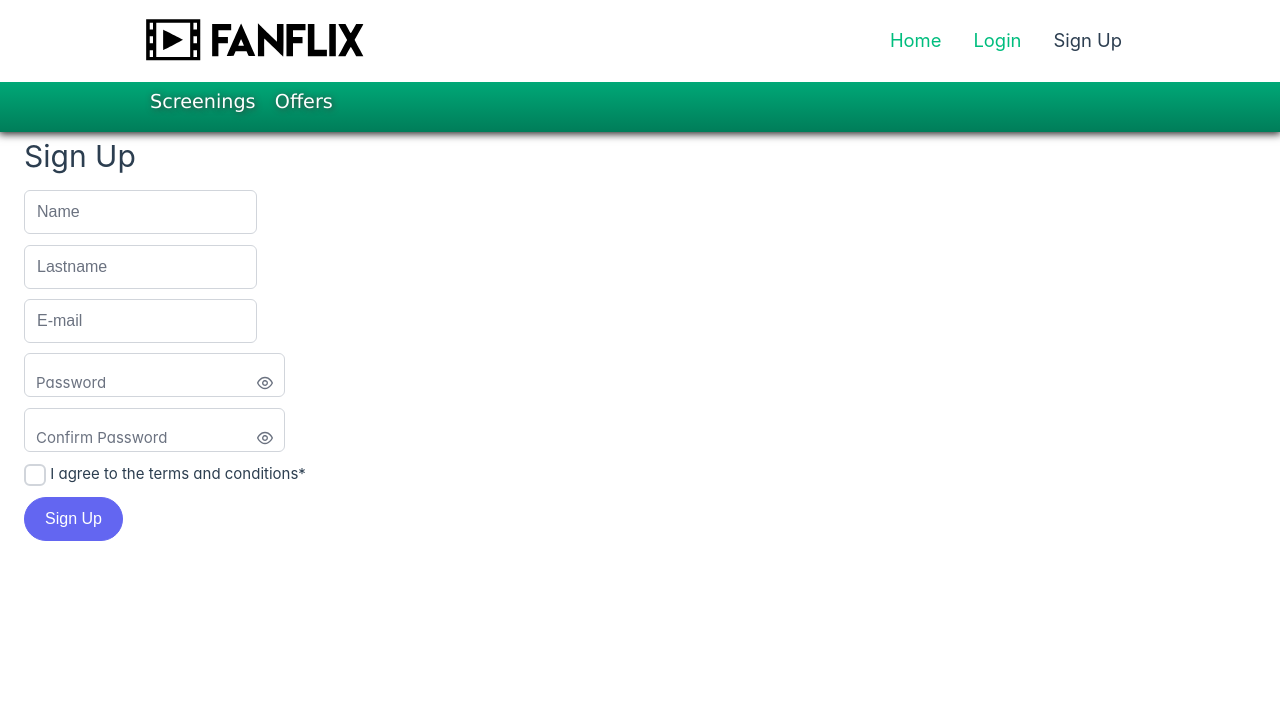
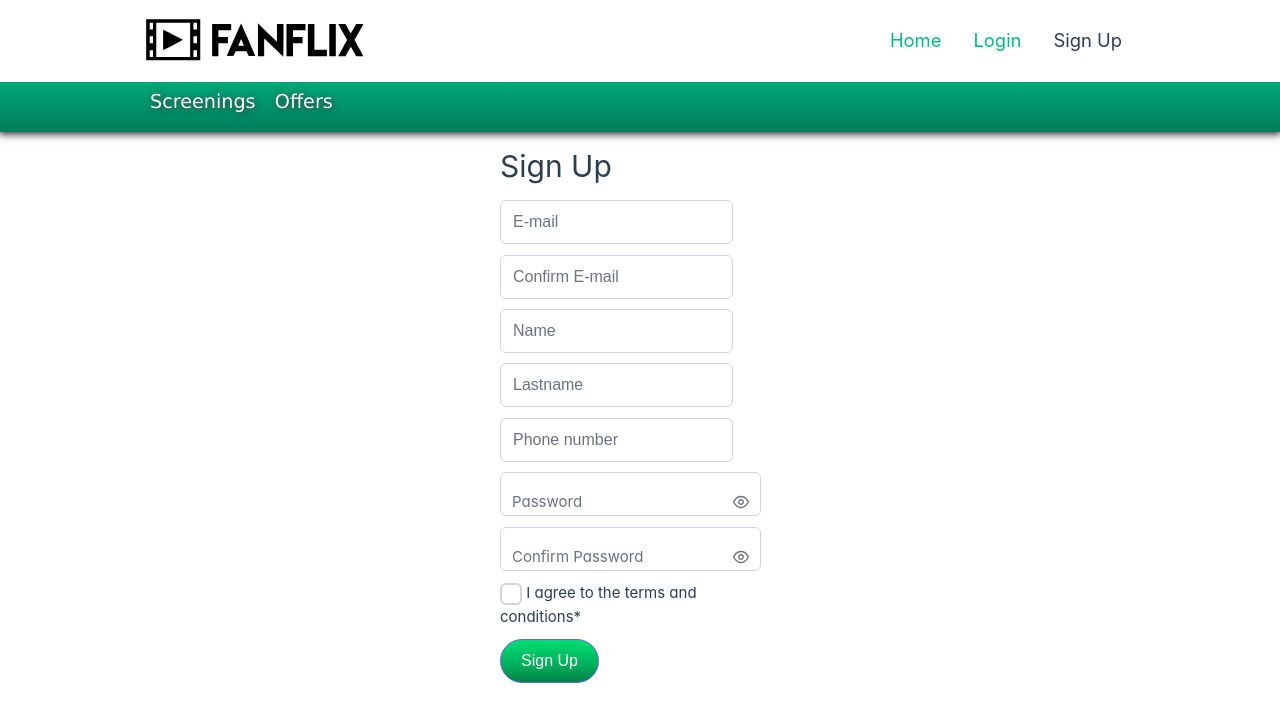
Before and after one commit to OlexTix/FanFlix, a Vue app: page /sign-up in a window 1280 px wide. Shown: the top 722 px of the page. Built offline with nearby package versions, Linux system fonts and the light colour scheme; a web font is replaced by a local one.

Commit message:
WIP styling for Login and Register components

```diff
--- a/src/components/Login.vue
+++ b/src/components/Login.vue
@@ -1,10 +1,8 @@
 <template>
-    <div class="flex justify-content-center" id="login">
+    <div class="flex justify-content-center" id="login" style="max-width: 300px">
         <h1>Log In</h1>
         <div class="card">
-            <div class="field">
-                <InputText id="name-login" v-model="name" type="text" placeholder="Name" autofocus />
-            </div>
+
             <div class="field">
                 <div class="p-input-icon-right">
                     <i class="pi pi-envelope" />
@@ -32,7 +30,11 @@
             </div>
 
                 <div class="card flex justify-content-center">
-        <Button label="Log in" />
+        <Button label="Log in" id="loginbutton" />
+    </div>
+    <div class="flex justify-content-center">
+        <p><router-link to="/">Forgot your password?</router-link></p>
+        <p>Don't have an account yet? <router-link to="/sign-up" >Sign Up</router-link>  </p>
     </div>
 
             </div>
@@ -41,8 +43,18 @@
 <style>
 #login
 {
-    margin-left: 3vh;
+margin: auto;
+  width: 50%;
+  padding: 10px;
 }
+
+#loginbutton
+{
+    background: rgb(0,222,115);
+background: linear-gradient(180deg, rgba(0,222,115,1) 0%, rgba(0,171,89,1) 63%, rgba(0,129,67,1) 100%);
+
+}
+
 
 #login>.card>.card.flex.justify-content-center {
     margin-top: 1.3vh;
--- a/src/components/Register.vue
+++ b/src/components/Register.vue
@@ -1,12 +1,32 @@
 <template>
-    <div class="flex justify-content-center" style="max-width: 300px" id="register">
+    <div class="justify-content-center" style="max-width: 300px" id="register">
         <h1>Sign Up</h1>
         <Form
-        :initial-values="initialValues"
         :validation-schema="schema"
         @submit="onSubmit"
       >
         <div class="card">
+            <div class="field">
+            <Field name="email" v-slot="{ field, errorMessage }">
+            <InputText
+              v-bind="field"  placeholder="E-mail"
+              aria-describedby="email-help"
+              :class="{ 'p-invalid': errorMessage }"
+            />
+            <small id="email-help" class="p-error">{{ errorMessage }}</small>
+        </Field>
+          </div>
+          <div class="field">
+            <Field name="email" v-slot="{ field, errorMessage }">
+            <InputText
+              v-bind="field"  placeholder="Confirm E-mail"
+              aria-describedby="email-help"
+              :class="{ 'p-invalid': errorMessage }"
+            />
+            <small id="email-help" class="p-error">{{ errorMessage }}</small>
+        </Field>
+          </div>
+
 
             <div class="field">
             <Field name="name" v-slot="{ field, errorMessage }">
@@ -31,15 +51,16 @@
           </div>
 
           <div class="field">
-            <Field name="email" v-slot="{ field, errorMessage }">
+            <Field name="phonenumber" v-slot="{ field, errorMessage }" v-model.number="phonenumber" type="number">
             <InputText
-              v-bind="field"  placeholder="E-mail"
+              v-bind="field"  placeholder="Phone number"
               aria-describedby="email-help"
               :class="{ 'p-invalid': errorMessage }"
             />
             <small id="email-help" class="p-error">{{ errorMessage }}</small>
         </Field>
           </div>
+
             <div class="field">
                 <div class="p-float-label">
                     <Password id="password" v-model="password" toggleMask>
@@ -75,18 +96,36 @@
                     conditions*</label>
 
             </div>
-            <div class="card flex justify-content-center">
-                <Button label="Sign Up"  type="submit" severity="primary" rounded />
+            <div class="card flex justify-content-center" >
+                <Button label="Sign Up"  type="submit" severity="primary" rounded id="signupbutton" />
             </div>
         </div>
     </Form>
     </div>
+
 </template>
 <style>
 
 #register
 {
-    margin-left: 3vh;
+  margin: auto;
+  width: 50%;
+  padding: 10px;
+}
+
+#signupbutton
+{
+    background: rgb(0,222,115);
+background: linear-gradient(180deg, rgba(0,222,115,1) 0%, rgba(0,171,89,1) 63%, rgba(0,129,67,1) 100%);
+text-align: center;
+clear: both;
+
+
+}
+
+.input-row
+{
+  display: block;
 }
 
 #register > form > .card >.field
@@ -126,7 +165,8 @@ const accept = ref(false);
 const schema = yup.object({
   email: yup.string().required().email().label('Email address'),
   name: yup.string().required().label('Name'),
-  lastname: yup.string().required().label('Lastname'),
+ lastname: yup.string().required().label('Lastname'),
+ phonenumber: yup.number().required().label('Phone number'),
   password: yup
     .string()
     .required('Please Enter your password')
```
